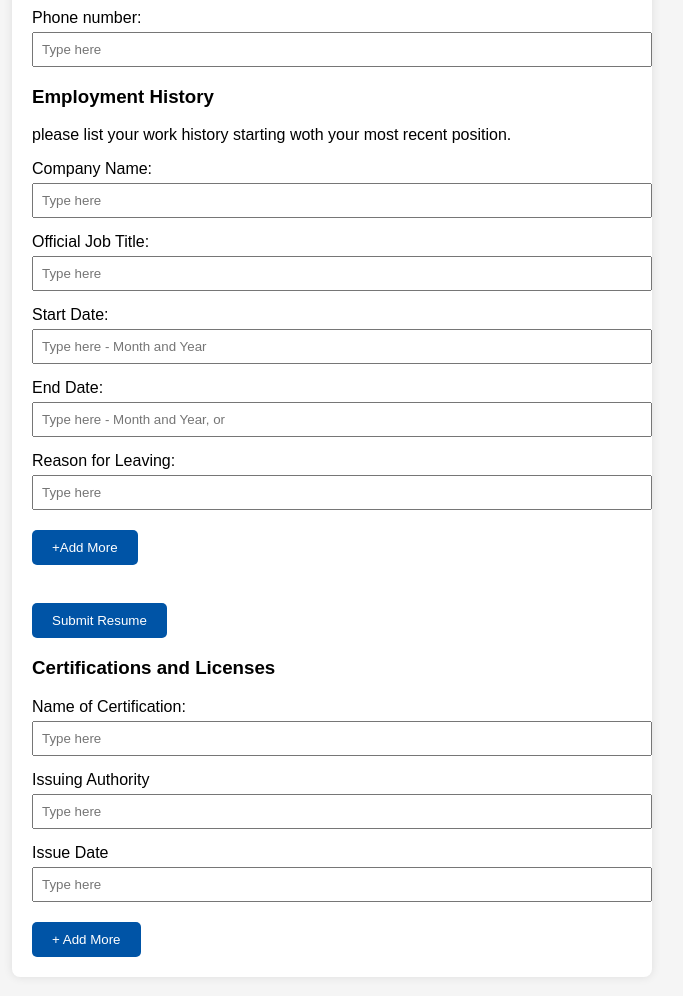
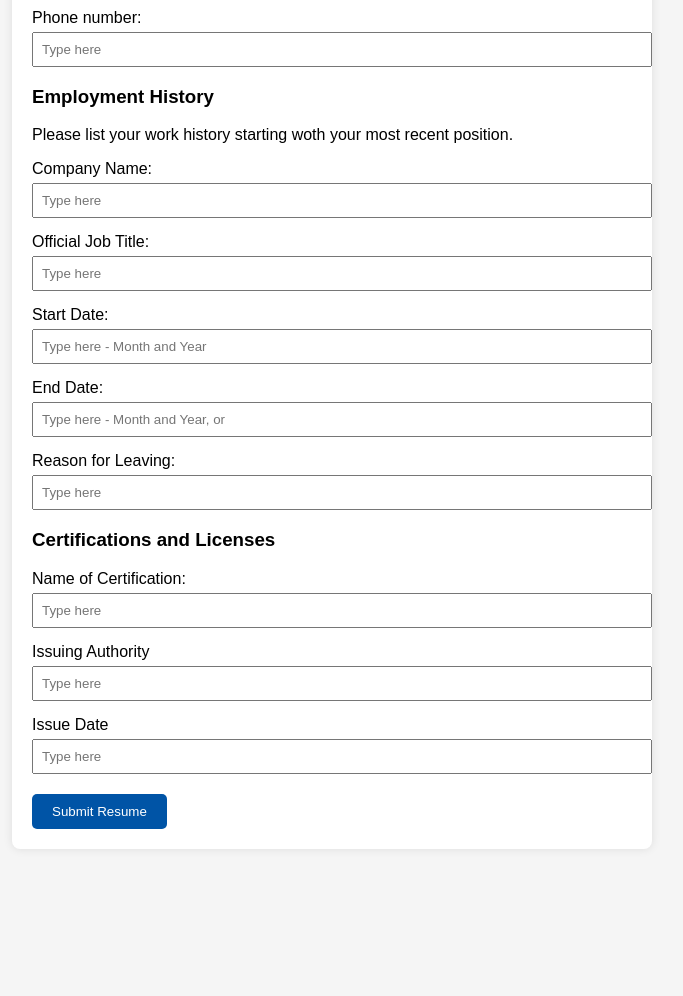
Before and after one commit to Mariam-web-design/employee-resume, a plain HTML site: page index.html in a window 1280 px wide. Shown: the part 1000-1996 px from the top of the page, without its empty margins (308-991 px from the left). After the commit the page ends 1877 px from the top, so only its background shows below. Drawn offline with Linux system fonts and the light colour scheme.

Commit message:
Update index.html

```diff
--- a/index.html
+++ b/index.html
@@ -52,7 +52,7 @@
             <input type="text" placeholder="Type here" required />
 
             <h3>Employment History</h3>
-            <p>please list your work history starting woth your most recent position.</p>
+            <p>Please list your work history starting woth your most recent position.</p>
             <div id="employment-section">
                 <div class="job-entry">
                     <label>Company Name:</label>
@@ -72,9 +72,6 @@
                 </div>
             </div>
 
-            <button type="button" onclick="addJob()">+Add More</button><br><br>
-            <button type="submit">Submit Resume</button>
-
             <h3>Certifications and Licenses</h3>
             <div id="cert-section">
                 <div class="cert-entry">
@@ -89,7 +86,7 @@
                 </div>
             </div>
 
-            <button type="button" onclick="addCert()">+ Add More</button>
+            <button type="submit">Submit Resume</button>
         </form>
     </div>
     <script src="./resume.js"></script>
```
